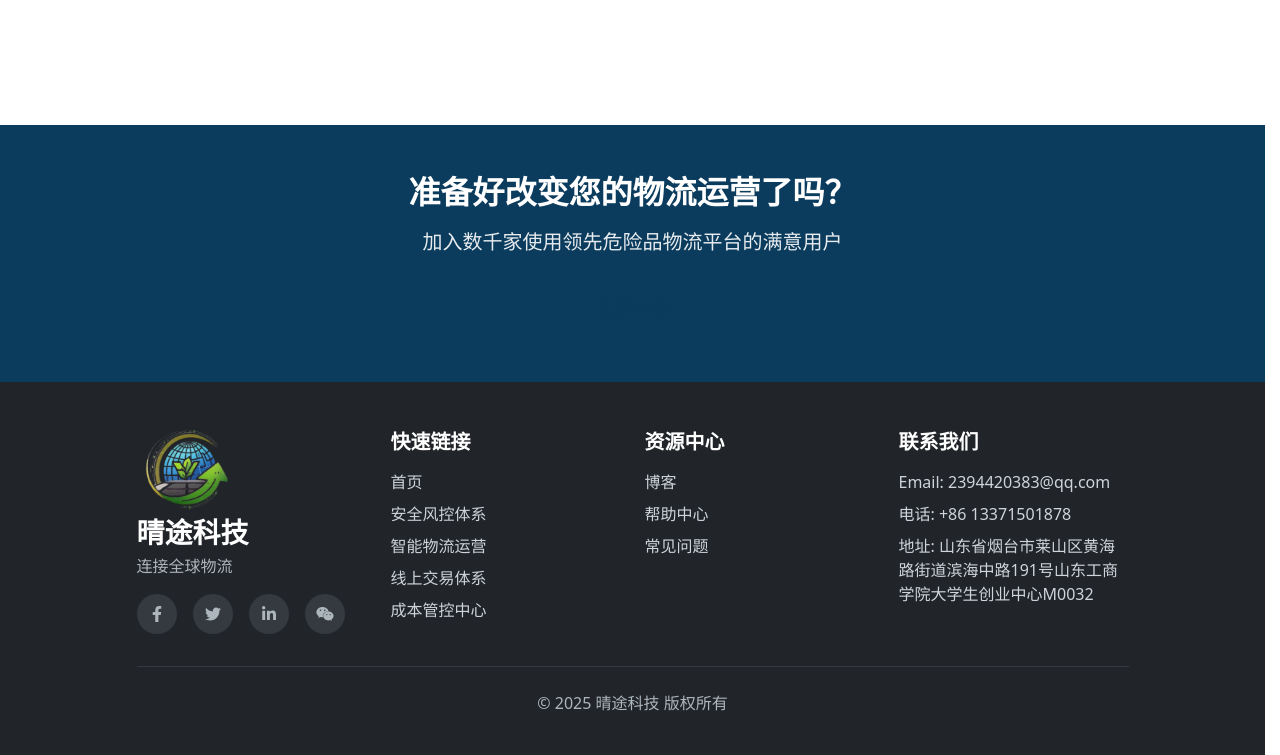
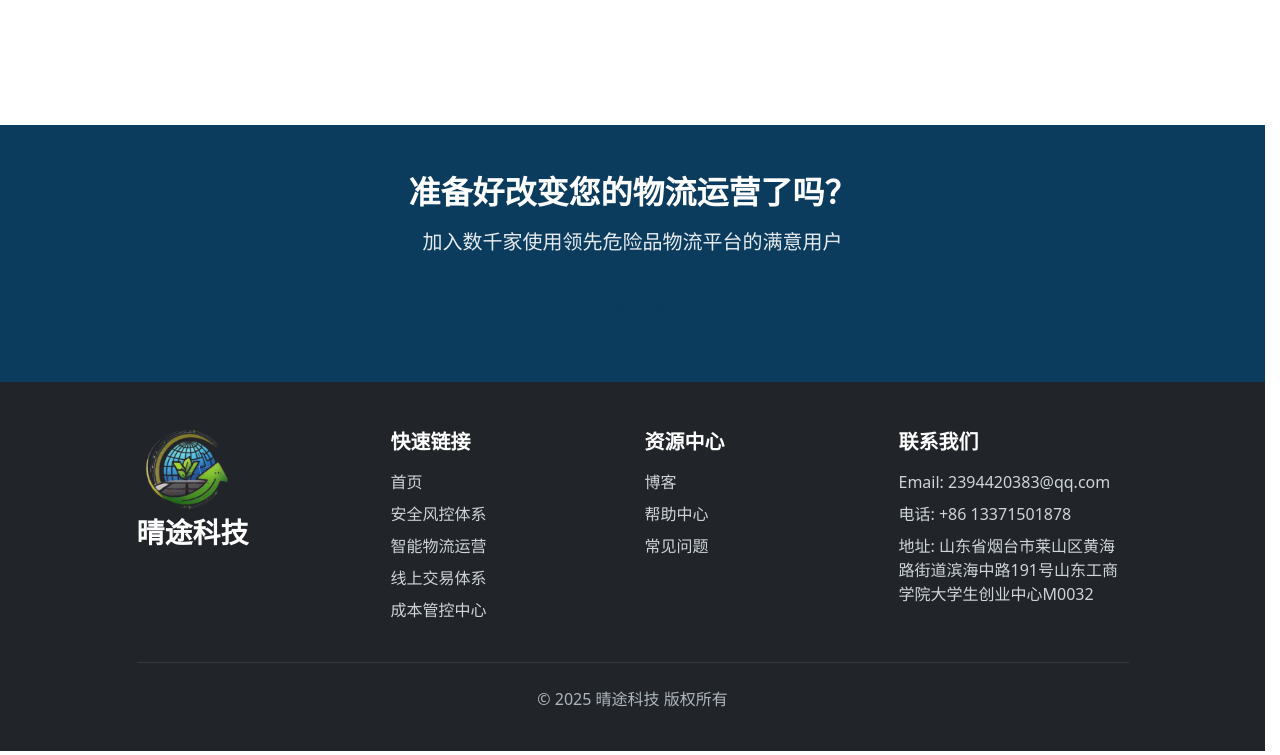
Before and after one commit to Ravindumadusanka826/qingtu-cn, a website built with Vite: page index.html in a window 1280 px wide. Shown: the part 2575-3330 px from the top of the page. Built offline with nearby package versions, Linux system fonts and the light colour scheme.

Commit message:
Update index.html

```diff
--- a/index.html
+++ b/index.html
@@ -212,13 +212,6 @@
         <div class="footer-brand">
 			<img src="images/Logo-removebg-preview.png" alt="晴途科技">
           <h2>晴途科技</h2>
-          <p data-translate="footer_tagline">连接全球物流</p>
-          <div class="social-icons">
-			   <a href="#" class="social-icon" title="Facebook"><i class="fab fa-facebook-f"></i></a>
-			   <a href="#" class="social-icon" title="Twitter"><i class="fab fa-twitter"></i></a>
-			   <a href="#" class="social-icon" title="LinkedIn"><i class="fab fa-linkedin-in"></i></a>
-			   <a href="#" class="social-icon" title="WeChat"><i class="fab fa-weixin"></i></a>
-          </div>
         </div>
         <div class="footer-links">
           <h3 data-translate="footer_quick_links">快速链接</h3>
```
